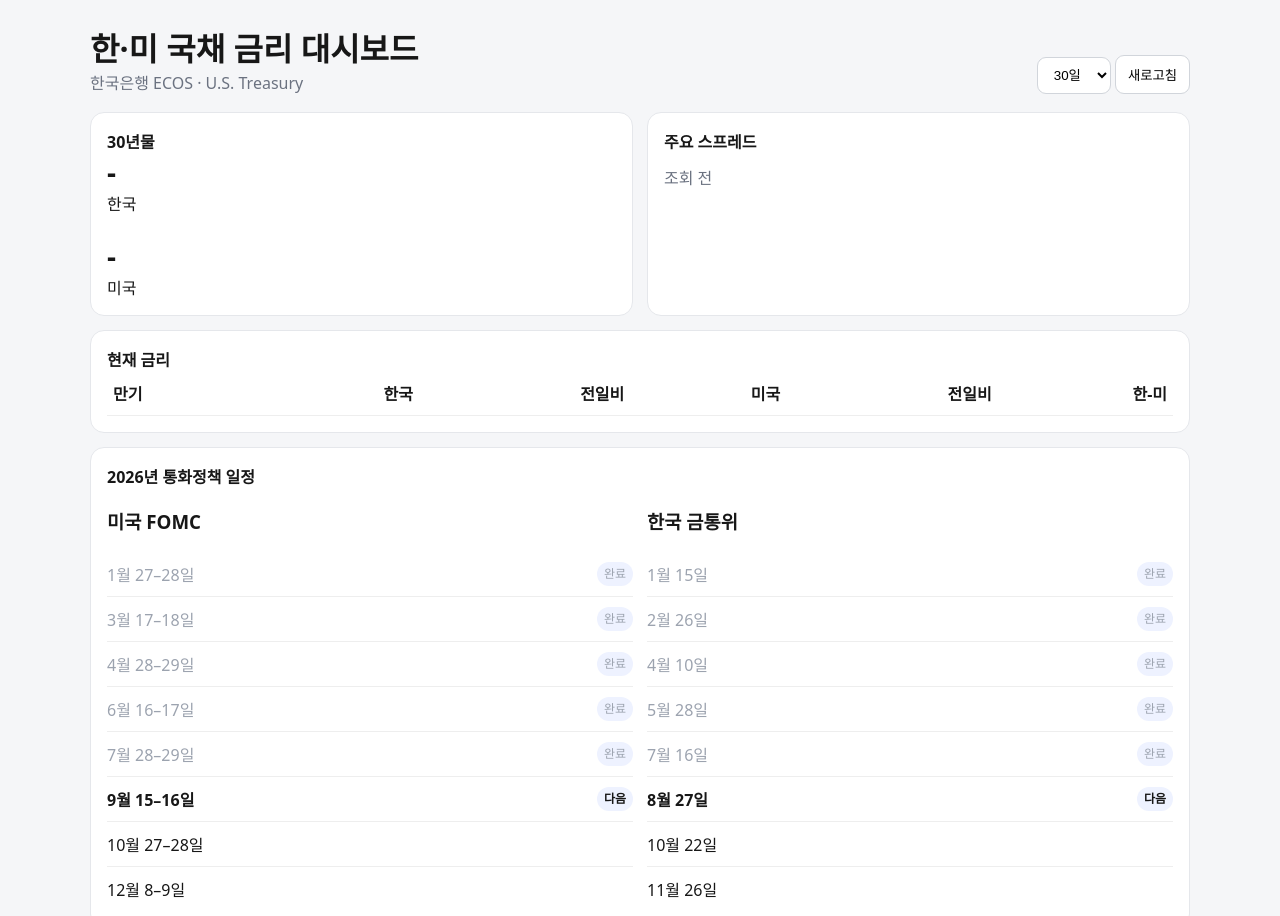
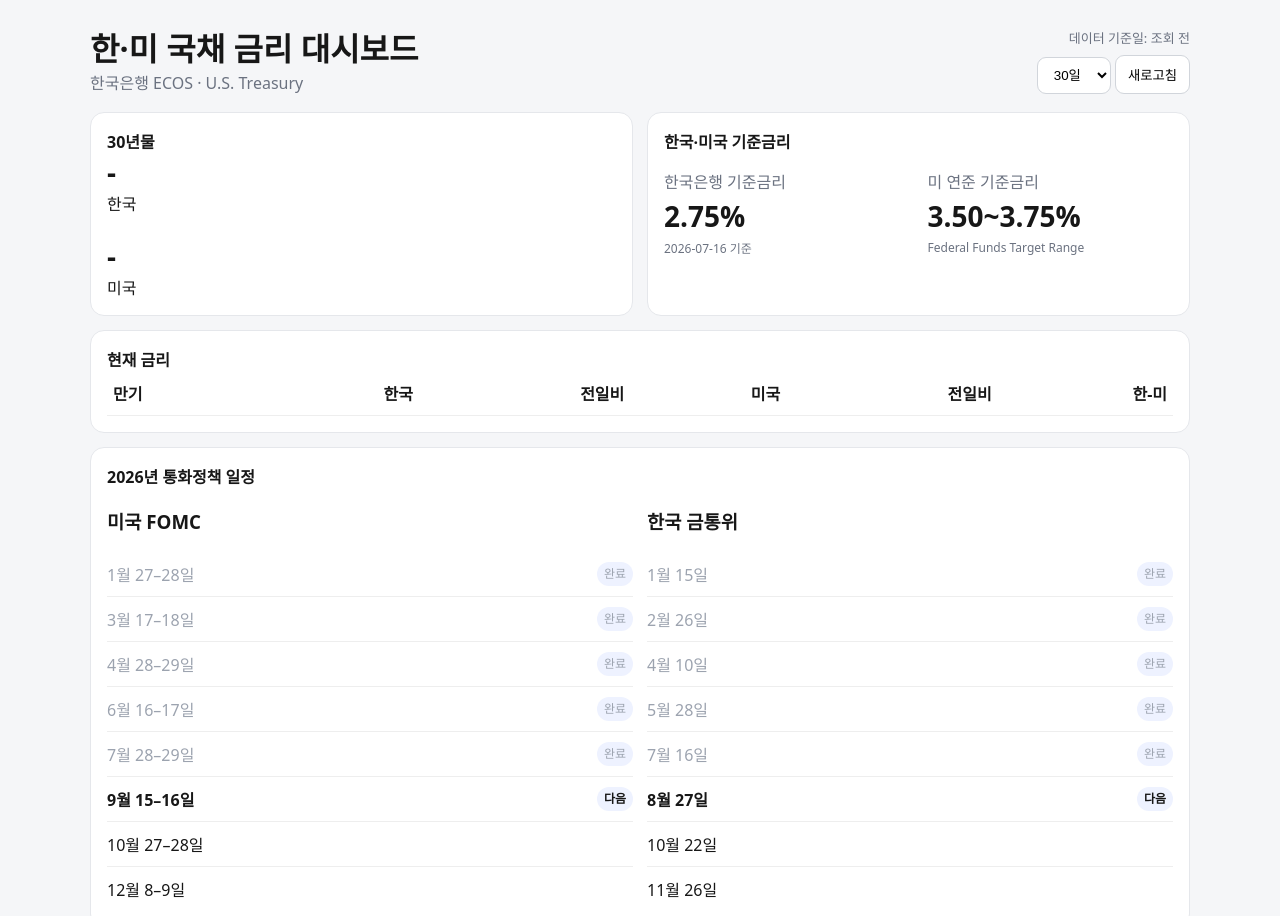
Before and after one commit to pakvermars/KR-US-YIELD, a website: page public/index.html in a window 1280 px wide. Shown: the top 916 px of the page. Drawn offline with nearby package versions, Linux system fonts and the light colour scheme; no server answers.

Commit message:
Add files via upload

```diff
--- a/package.json
+++ b/package.json
@@ -1,5 +1,5 @@
 {
   "name": "kr-us-yield-dashboard",
-  "version": "2.0.0",
+  "version": "3.0.0",
   "private": true
 }
--- a/public/index.html
+++ b/public/index.html
@@ -15,11 +15,28 @@ table{width:100%;border-collapse:collapse}th,td{padding:10px 6px;border-bottom:1
 </style></head>
 <body><div class="wrap">
 <div class="top"><div><h1>한·미 국채 금리 대시보드</h1><div class="muted">한국은행 ECOS · U.S. Treasury</div></div>
-<div><select id="days"><option value="30">30일</option><option value="90">90일</option><option value="365">1년</option></select> <button id="refresh">새로고침</button></div></div>
+<div style="text-align:right">
+  <div id="topDates" class="muted" style="margin-bottom:8px;font-size:13px">데이터 기준일: 조회 전</div>
+  <div><select id="days"><option value="30">30일</option><option value="90">90일</option><option value="365">1년</option></select> <button id="refresh">새로고침</button></div>
+</div></div>
 
 <div class="grid">
 <div class="card"><b>30년물</b><div class="big" id="kr30">-</div><div>한국</div><br><div class="big" id="us30">-</div><div>미국</div></div>
-<div class="card"><b>주요 스프레드</b><div id="spreads" class="muted" style="margin-top:12px">조회 전</div></div>
+<div class="card">
+  <b>한국·미국 기준금리</b>
+  <div style="display:grid;grid-template-columns:1fr 1fr;gap:18px;margin-top:16px">
+    <div>
+      <div class="muted">한국은행 기준금리</div>
+      <div class="big" style="margin-top:4px">2.75%</div>
+      <div class="muted" style="font-size:12px;margin-top:4px">2026-07-16 기준</div>
+    </div>
+    <div>
+      <div class="muted">미 연준 기준금리</div>
+      <div class="big" style="margin-top:4px">3.50~3.75%</div>
+      <div class="muted" style="font-size:12px;margin-top:4px">Federal Funds Target Range</div>
+    </div>
+  </div>
+</div>
 
 <div class="card wide"><b>현재 금리</b><table><thead><tr><th>만기</th><th>한국</th><th>전일비</th><th>미국</th><th>전일비</th><th>한-미</th></tr></thead><tbody id="tbody"></tbody></table></div>
 
@@ -79,8 +96,8 @@ async function load(){
   kr30.textContent=fmt(j.latest.kr["30Y"]?.value);us30.textContent=fmt(j.latest.us["30Y"]?.value);
   tbody.innerHTML="";mats.forEach(m=>{const k=j.latest.kr[m]||{},u=j.latest.us[m]||{};const s=(k.value!=null&&u.value!=null)?(k.value-u.value)*100:null;
    tbody.insertAdjacentHTML("beforeend",`<tr><td>${m}</td><td>${fmt(k.value)}</td><td class="${cls(k.changeBp)}">${bp(k.changeBp)}</td><td>${fmt(u.value)}</td><td class="${cls(u.changeBp)}">${bp(u.changeBp)}</td><td>${bp(s)}</td></tr>`);});
-  spreads.innerHTML=`한국 2Y-10Y: <b>${bp(j.spreads.kr2s10)}</b><br>미국 2Y-10Y: <b>${bp(j.spreads.us2s10)}</b><br>한국 3Y-10Y: <b>${bp(j.spreads.kr3s10)}</b><br>미국 3Y-10Y: <b>${bp(j.spreads.us3s10)}</b>`;
-  updated.textContent=`기준일: 한국 ${j.latestDates.kr||"-"} / 미국 ${j.latestDates.us||"-"}`;
+  topDates.textContent=`데이터 기준일 · 한국 ${j.latestDates.kr||"-"} / 미국 ${j.latestDates.us||"-"}`;
+  updated.textContent=`국채 데이터 출처: 한국은행 ECOS / U.S. Treasury · 한국 ${j.latestDates.kr||"-"} / 미국 ${j.latestDates.us||"-"}`;
   const labels=[...new Set([...j.history.kr.map(x=>x.date),...j.history.us.map(x=>x.date)])].sort(),km=Object.fromEntries(j.history.kr.map(x=>[x.date,x.value])),um=Object.fromEntries(j.history.us.map(x=>[x.date,x.value]));
   c2?.destroy();c2=new Chart(history,{type:"line",data:{labels,datasets:[{label:"한국 10Y",data:labels.map(d=>km[d]??null),spanGaps:true},{label:"미국 10Y",data:labels.map(d=>um[d]??null),spanGaps:true}]},options:{responsive:true}});
  }catch(e){err.textContent=e.message}
```
Also changed, not shown: README.md.
